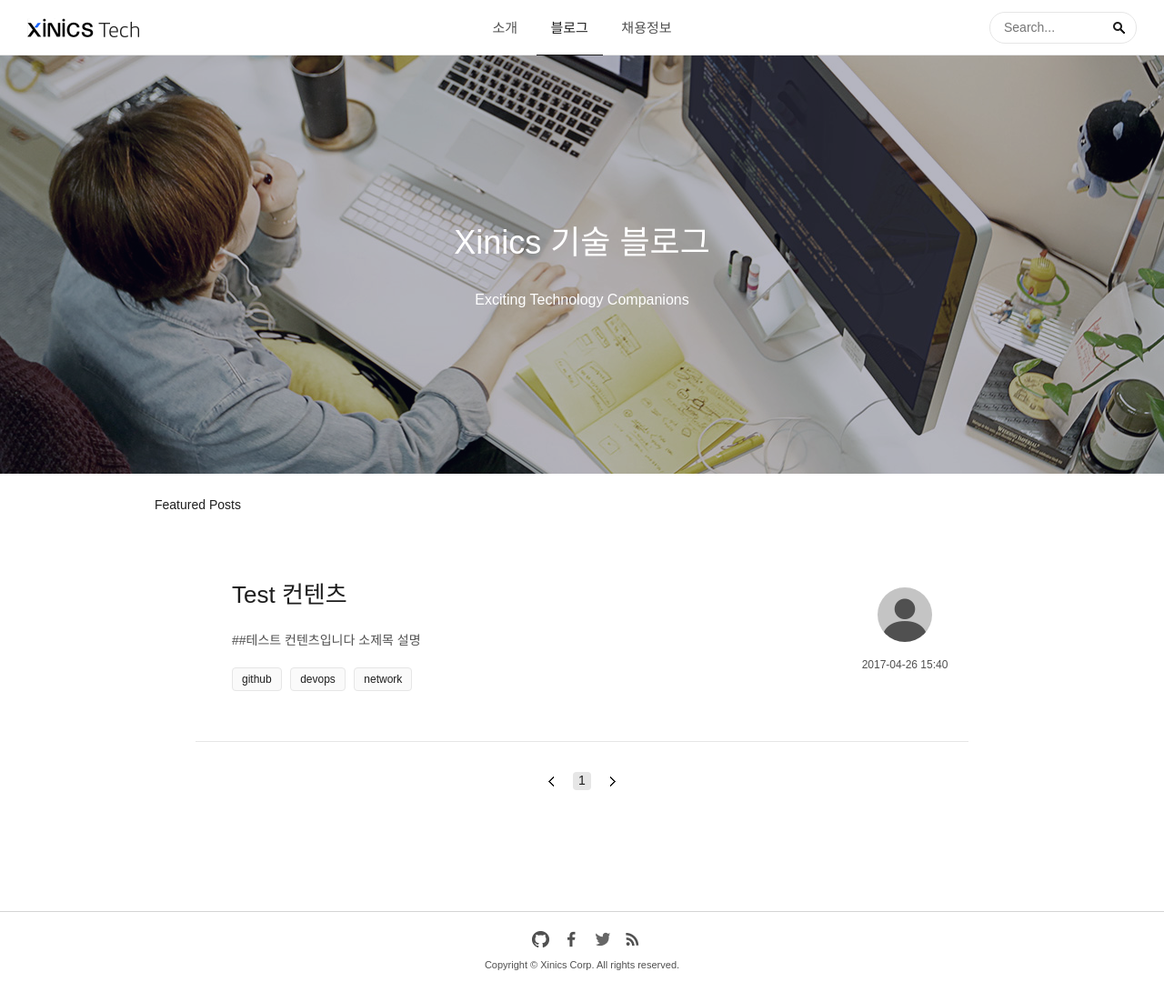
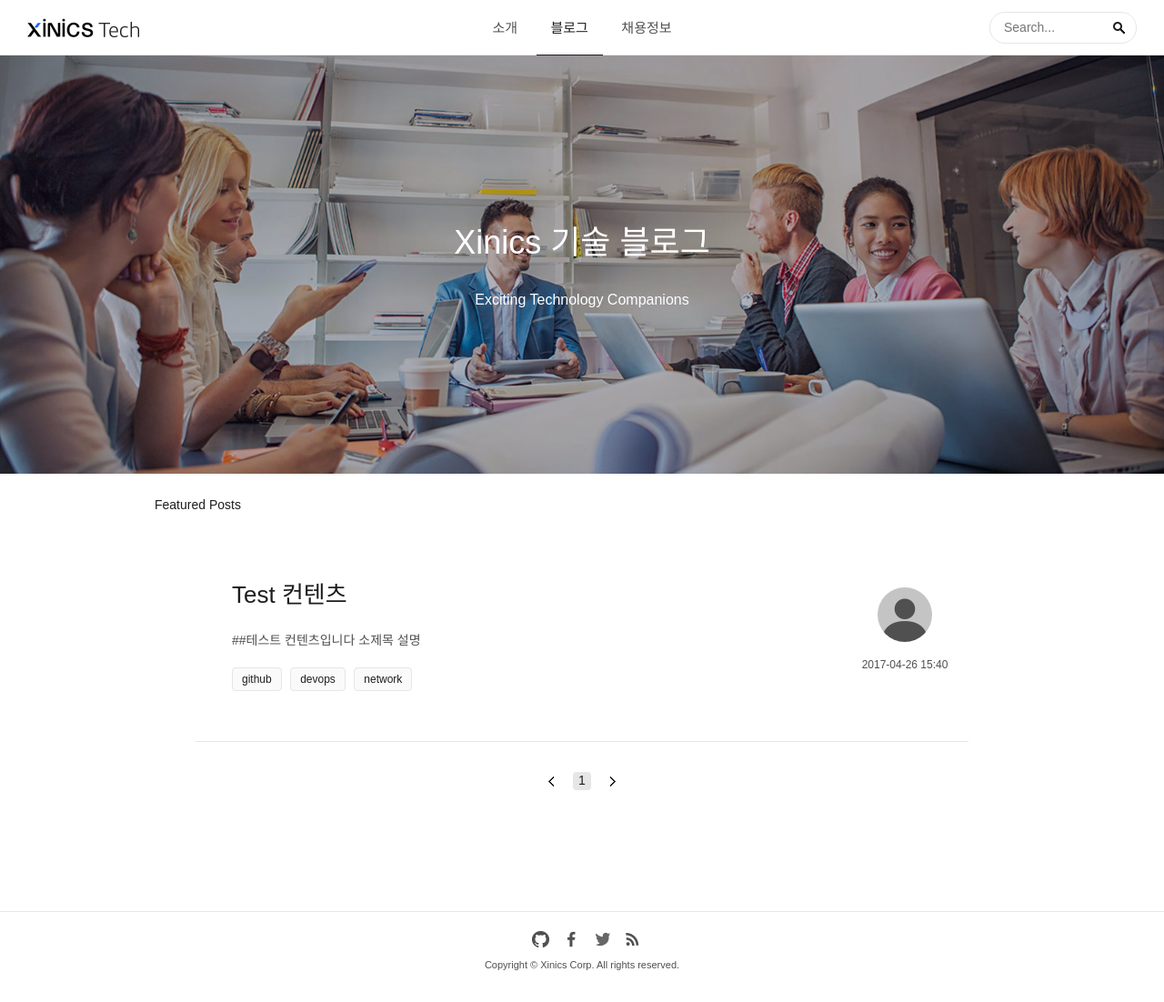
Before and after one commit to XinicsInc/tech-blog, a Jekyll site: the page built from index.html, in a window 1280 px wide. Shown: the whole page at 91% size. Built offline with Jekyll 4.4.1, drawn with Linux system fonts in a browser that asks for light colours; some web fonts are replaced; the list of posts is cut into pages by our own code.

Commit message:
중요하지 않은 수정 사항 처리하여 일괄 커밋

```diff
--- a/_config.yml
+++ b/_config.yml
@@ -50,7 +50,7 @@ keep_files: [assets, files]
 
 # iolo's custom
 author: pauljo@xinics.com
-image: '/assets/images/default_blog_cover.jpg'
+image: '/files/covers/blog.jpg'
 asset_url: /assets
 #asset_url: //meta-kage.kakaocdn.net/dn/osa/blog/assets
 #asset_url: //t1.daumcdn.net/osa/blog/assets
--- a/assets/css/screen.css
+++ b/assets/css/screen.css
@@ -293,7 +293,7 @@ for small screen(<720px):
 #footer {
     height: 100px;
     padding: 20px 30px;
-    border-top: 1px solid #d4d4d4;
+    border-top: 1px solid #e6e6e6;
     background: #fff;
     color: #505050;
     font-size: 11px;
```
Also changed, not shown: files/covers/blog.jpg, files/covers/blog_origin.jpg (added).
